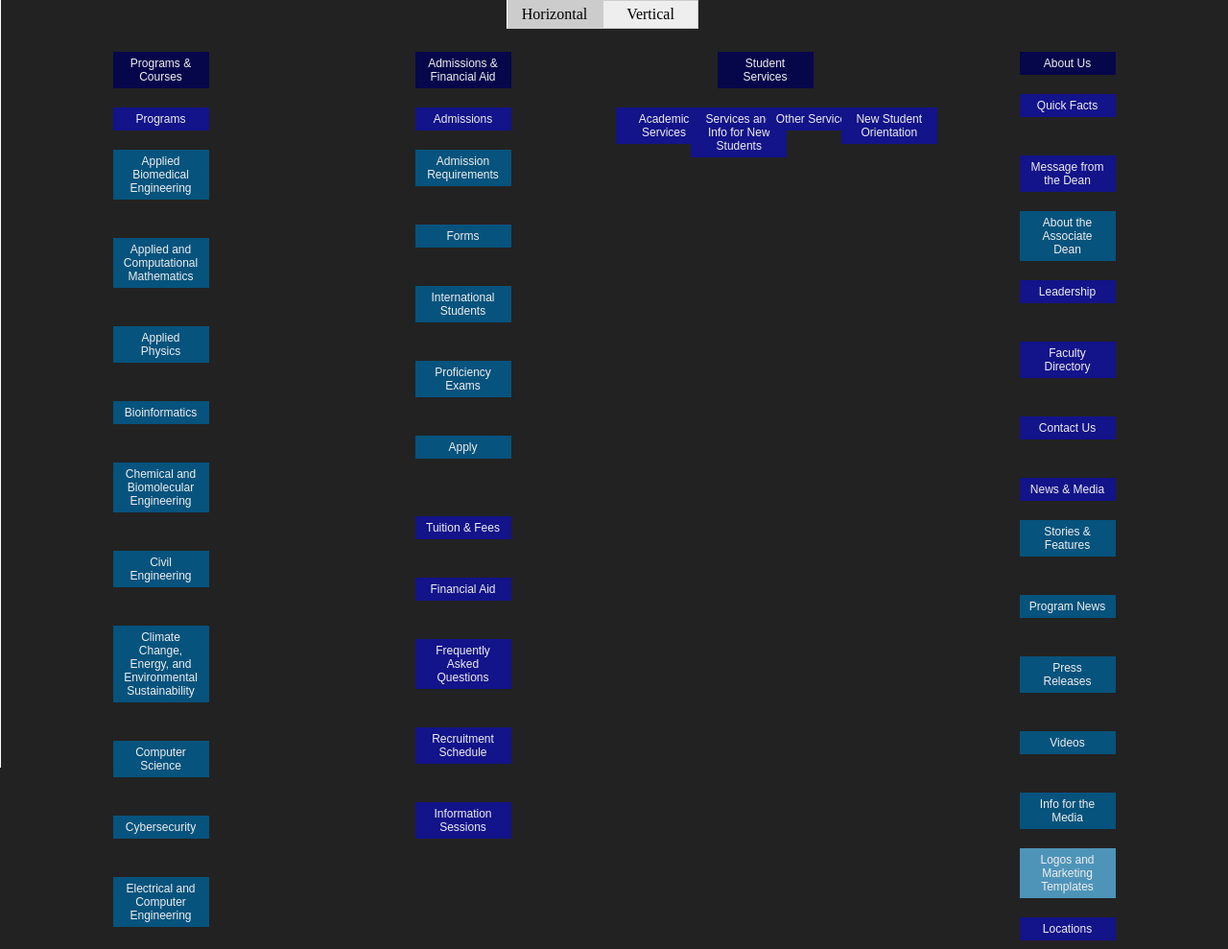
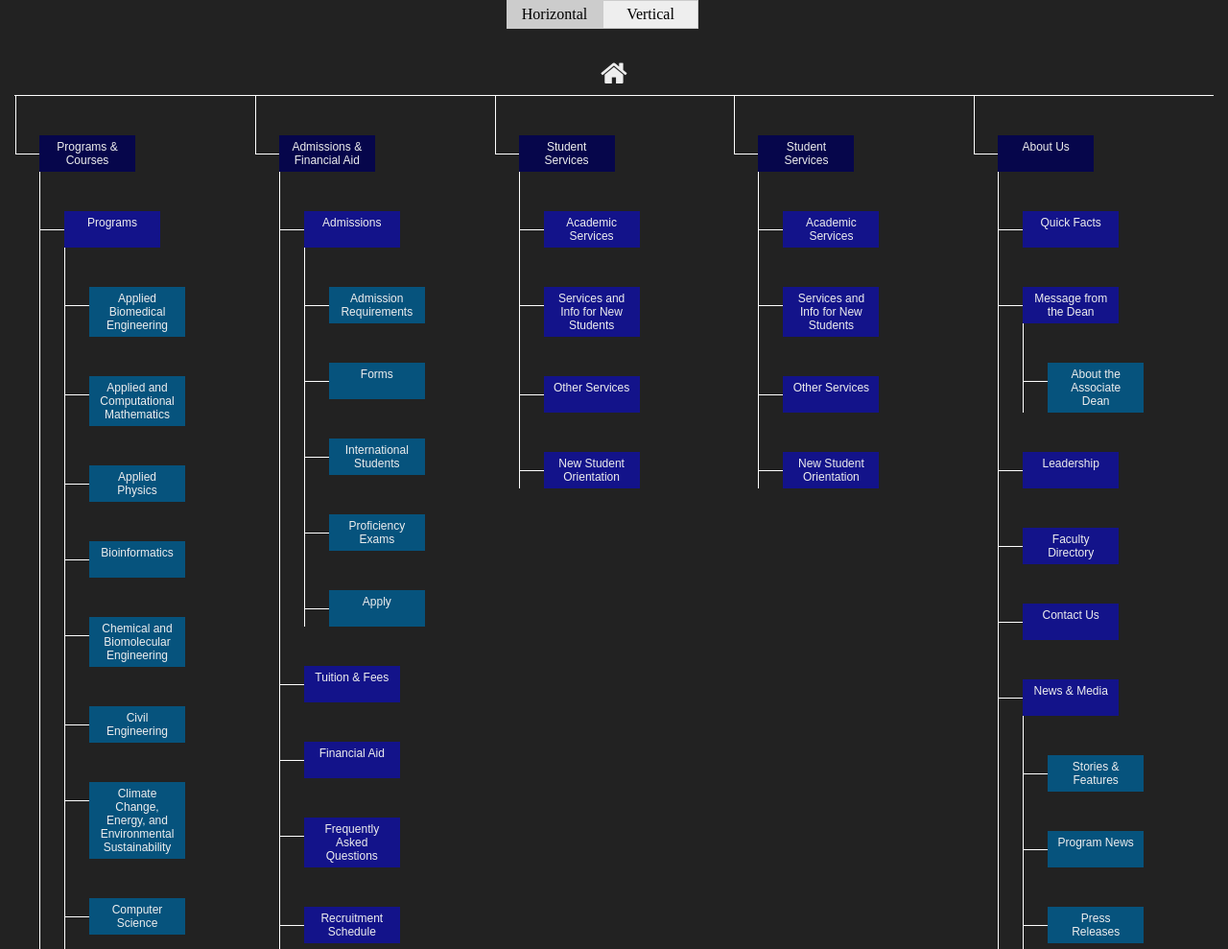
Before and after one commit to sjcobb/drupal-sitemap, a plain HTML site: page index.html in a window 1280 px wide. Shown: the top 989 px of the page at 96% size. Drawn offline with nearby package versions, Linux system fonts and the light colour scheme.

Commit message:
add border lines / font-awesome home link, rename JS files

```diff
--- a/global.css
+++ b/global.css
@@ -27,86 +27,98 @@
 }
 
 /* Sitemap General */
+html {
+	padding: 15px;
+}
 body {
 	background: #222;
-	padding: 10px;
 }
 a {
-	display: inline-block;
+	display: block;
 	background: #000;
 	width: 100px;
+	min-height: 38px;
 	padding: 5px 8px;
 	font: 12px Arial, Helvetica, sans-serif;
 	color: #eee;
+	text-align: center;
 	text-decoration: none;
 	box-sizing: border-box;
 }
-ul {
-
+a.home {
+	background: none;
+	float: left;
+	width: 100%;
+	margin-top: 40px;
+	font-size: 30px;
+	border-bottom: 1px solid #fff;
+	text-align: center;
 }
-li:before {
-	content:"";
-	display:block;
-	width:0;
-	position:absolute;
-	top:0;
-	bottom:0;
-	left:0;
-	border-left:1px solid #fff;
+ul.menu {
+	border-left: 1px solid #fff;
+}
+ul.menu > li:before {
+	content: "";
+	display: block;
+	width: 25px;
+	height: 60px;
+	margin-left: -25px;
+	/*border-top: 1px solid #fff; */
+	/*border-right: 1px solid #fff;*/
+	border-bottom: 1px solid #fff;
+	/*border-left: 1px solid #fff;*/
+}
+body > ul.menu {
+	/*border-bottom: 1px solid #fff;
+	border-left: none;
+	margin-top: 50px;
+	text-align: center;*/
+}
+body > ul.menu:before {
+	/*content: "\f015 ";
+	font-family: FontAwesome;
+	font-size: 34px;
+	display: block;
+	color: #fff;*/
+}
+body > ul.menu > li:before {
+	border-left: 1px solid #fff;
+}
+ul.menu > li a {
+	/* position: relative; */
+	/* top: -30px; */
+	margin-top: -20px;
 }
 li {
 	/* display: inline-block; */
-	float: left;
+	float: none;
 	width: 100%;
-	padding: 20px 1px;
-	text-align: center;
-	/*border-left: 1px dotted #000;*/
-	/*white-space: pre-wrap;*/
+	padding: 0 0 0 25px;
+	text-align: left;
+	/*border-top: 1px solid #fff;*/
+	/*border-right: 1px solid #fff;*/
+	/*border-bottom: 1px solid #fff;*/
+	/* border-left: 1px solid #fff; */
 	box-sizing: border-box;
 }
 li a { background: #06064B; }
 li li a { background: #13138A; }
 li li li a{ background: #06537D; }
 li li li li a{ background: #4E94B9; }
-a.home {
-	float: left;
-	width: 100%;
-	text-align: center;
-	background: none;
-}
-li li li li,
-li li li,
-li li {
-	float: none;
-}
-li li.width-1,
-li li.width-2,
-li li.width-3,
-li li.width-4 {
+body > ul.menu > li {
 	float: left;
 }
-li.width-1  {
-	width: 100%;
-}
-li.width-2 {
-	width: 50%;
-}
-li.width-3 {
-	width: 33%;
-}
-li.width-4 {
-	width: 25%;
-}
-/*li.width-5 {
-	width: 20%;
-}
-li.width-10,
-li.width-9,
-li.width-8,
-li.width-7,
-li.width-6 {
-	width: 16%;
-}*/
+body > ul.menu > li.width-1  { width: 100%; }
+body > ul.menu > li.width-2 { width: 50%; }
+body > ul.menu > li.width-3 { width: 33%; }
+body > ul.menu > li.width-4 { width: 25%; }
+body > ul.menu > li.width-5 { width: 20%; }
+body > ul.menu > li.width-6 { width: 16%; }
+body > ul.menu > li.width-7 { width: 14%; }
+body > ul.menu > li.width-8 { width: 12.5%; }
+body > ul.menu > li.width-9 { width: 11%; }
+body > ul.menu > li.width-10 { width: 10%; }
+
 @media only screen
 and (max-width : 750px) {
 	li {
@@ -121,13 +133,15 @@ and (max-width : 750px) {
 	}
 }
 /* Option 2 */
-body.o2 li {
+body.o2 > ul.menu > li {
 	float: none;
 	width: 100%;
-	padding: 20px 0 0 25px;
-	text-align: left;
-	border-left: 1px dotted #fff;
+}
+body.o2 > ul.menu > li:before {
+	border-left: none;
 }
 body.o2 a.home {
+	margin: 0;
 	text-align: left;
+	border-bottom: none;
 }
--- a/global.js
+++ /dev/null
@@ -1,47 +0,0 @@
-function visitBfs(node, func) {
-    var q = [node];
-    while (q.length > 0) {
-        node = q.shift();
-        if (func) {
-            func(node);
-        }
-        for (var i=0; i<node.children.length; i++) {
-            if (node.children.length > 0 ) {
-                var child = node.children[i];
-                var breadth = node.children.length;
-                index = _.indexOf(node.children, node);
-                if (child.tagName == "LI") {
-
-                    $( child ).addClass( "width-" + breadth );
-                    // console.log(child);   /* displays item's html tag / attributes  */
-                    // console.log(node.children.length);   /* displays number of items in level (breadth) */
-                    // console.log(child.tagName);
-                    // console.log($( child ).siblings());
-                }
-            }
-        }
-
-        _.each(node.children, function (child) {
-            q.push(child);
-        });
-    }
-}
-
-jQuery(document).ready(function ($) {
-    var node = document.getElementsByClassName('menu')[0];
-    visitBfs(node);
-
-    $('.options li').on('click', function(event){
-        //remove all active classes from the options
-        $('.options li').each(function(index){
-            $(this).removeClass('active');
-        });
-        $(this).addClass('active');
-        //remove all classes from the nav
-        $('body').removeClass();
-        //get the ID of the option selected
-        var target_id = $(this).attr('id');
-        $('body').addClass(target_id);
-    });
-
-});
--- a/index.html
+++ b/index.html
@@ -2,13 +2,14 @@
 <html>
 <head>
 	<link rel="stylesheet" href="http://ajax.googleapis.com/ajax/libs/jqueryui/1.11.1/themes/smoothness/jquery-ui.css" />
+	<link href="//maxcdn.bootstrapcdn.com/font-awesome/4.2.0/css/font-awesome.min.css" rel="stylesheet">
 	<link rel="stylesheet" href="reset.css">
 	<link rel="stylesheet" href="global.css">
 	<script src="http://ajax.googleapis.com/ajax/libs/jquery/1.11.1/jquery.min.js"></script>
 	<script src="http://ajax.googleapis.com/ajax/libs/jqueryui/1.11.1/jquery-ui.min.js"></script>
-	<script src="global.js"></script>
+	<script src="sitemap.js"></script>
 	<script src="underscore-min.js"></script>
-    <script type="text/javascript" src="sitemap.js"></script>
+    <script type="text/javascript" src="color-hover.js"></script>
 	<script type="text/javascript" src="jquery.color.js"></script>
 </head>
 <body>
@@ -23,7 +24,6 @@
 	</ul>
 </div>
 
-<a href="/" class="home">Home</a>
 <ul class="menu"><li class="first leaf has-children menu-mlid-2092"><a href="/programs-and-courses">Programs &amp; Courses</a>
   <ul class="menu"><li class="first expanded menu-mlid-453"><a href="/programs-and-courses/programs">Programs</a><ul class="menu"><li class="first leaf menu-mlid-1595"><a href="/programs-courses/programs/applied-biomedical-engineering">Applied Biomedical Engineering</a></li>
 <li class="leaf menu-mlid-2196"><a href="/programs-courses/programs/applied-and-computational-mathematics">Applied and Computational Mathematics</a></li>
@@ -72,6 +72,12 @@
 <li class="collapsed menu-mlid-2082"><a href="/student-services/other-services">Other Services</a></li>
 <li class="last leaf menu-mlid-2780"><a href="/student-services/new-student-orientation">New Student Orientation</a></li>
 </ul></li>
+<li class="leaf has-children menu-mlid-2075"><a href="/student-services">Student Services</a><ul class="menu"><li class="first collapsed menu-mlid-2081"><a href="/student-services/academic-services">Academic Services</a></li>
+<li class="leaf menu-mlid-2584"><a href="/student-services/services-and-info-for-new-students">Services and Info for New Students</a></li>
+<li class="collapsed menu-mlid-2082"><a href="/student-services/other-services">Other Services</a></li>
+<li class="last leaf menu-mlid-2780"><a href="/student-services/new-student-orientation">New Student Orientation</a></li>
+</ul></li>
+
 <li class="last leaf has-children active-trail active menu-mlid-498"><a href="/about-us" class="active-trail active">About Us</a>
 
 <ul class="menu"><li class="first leaf menu-mlid-1851"><a href="/about-us/quick-facts">Quick Facts</a></li>
--- a/sitemap.js
+++ b/sitemap.js
@@ -1,44 +1,49 @@
-/*jQuery.fn.doFade = function(settings) {
+function visitBfs(node, func) {
+    var q = [node];
+    while (q.length > 0) {
+        node = q.shift();
+        if (func) {
+            func(node);
+        }
+        for (var i=0; i<node.children.length; i++) {
+            if (node.children.length > 0 ) {
+                var child = node.children[i];
+                var breadth = node.children.length;
+                index = _.indexOf(node.children, node);
+                if (child.tagName == "LI") {
 
-    // if no paramaters supplied...
-	settings = jQuery.extend({
-		fadeColor: "black",
-		duration: 200,
-		fadeOn: 0.95,
-		fadeOff: 0.5
-	}, settings);
+                    $( child ).addClass( "width-" + breadth );
+                    // console.log(child);   /* displays item's html tag / attributes  */
+                    // console.log(node.children.length);   /* displays number of items in level (breadth) */
+                    // console.log(child.tagName);
+                    // console.log($( child ).siblings());
+                }
+            }
+        }
 
-    var duration = settings.duration;
-    var fadeOff = settings.fadeOff;
-    var fadeOn = settings.fadeOn;
-    var fadeColor = settings.fadeColor;
+        _.each(node.children, function (child) {
+            q.push(child);
+        });
+    }
+}
 
-    $(this).hover(function(){
-	  $(this)
-	      .stop()
-	      .data("origColor", $(this).css("background-color"))
-	      .animate({
-	          opacity: fadeOn,
-	          backgroundColor: fadeColor
-	      }, duration)
-	}, function() {
-	  $(this)
-	      .stop()
-	      .animate({
-	          opacity: fadeOff,
-	          backgroundColor: $(this).data("origColor")
-	      }, duration)
-	});
+jQuery(document).ready(function ($) {
+    var node = document.getElementsByClassName('menu')[0];
+    visitBfs(node);
 
-};
+    $('.options li').on('click', function(event){
+        //remove all active classes from the options
+        $('.options li').each(function(index){
+            $(this).removeClass('active');
+        });
+        $(this).addClass('active');
+        //remove all classes from the nav
+        $('body').removeClass();
+        //get the ID of the option selected
+        var target_id = $(this).attr('id');
+        $('body').addClass(target_id);
+    });
 
-$(function(){
+    $('body').prepend('<a href="/" class="home"><i class="fa fa-home"></i></a>');
 
-   $("li").css("opacity", "0.5");
-
-   $("li").doFade({ fadeColor: "#362b40" });
-   $("li li").doFade({ fadeColor: "#354668" });
-   $("li li li").doFade({ fadeColor: "#304531" });
-   $("li li li li").doFade({ fadeColor: "#72352d" });
-
-});*/
+});
```
Also changed, not shown: color-hover.js (added, +44 -0 lines).
